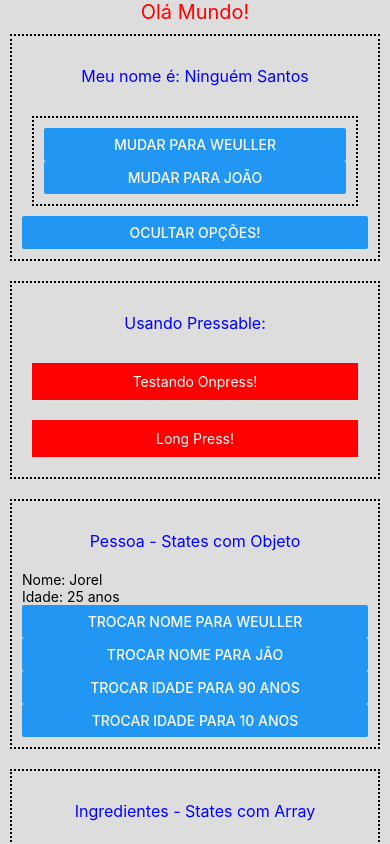
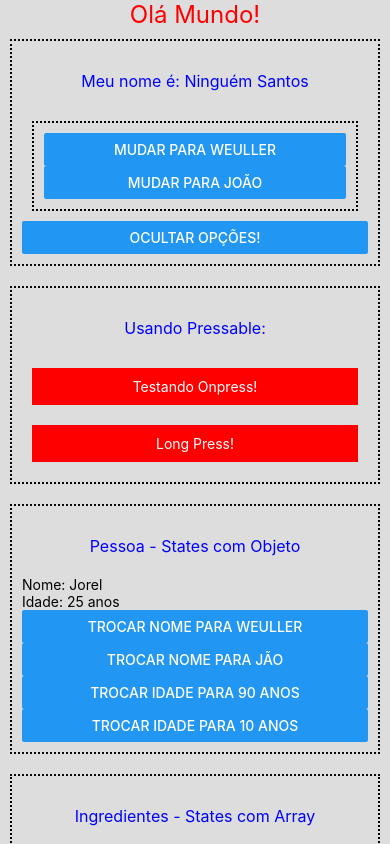
Before and after one commit to weullermarcos/b7web_react_native_1, a React Native app: screen / in a window 390 px wide. Built offline with nearby package versions, Linux system fonts and the light colour scheme.

Commit message:
Criando arquivo de tema

```diff
--- a/styles.ts
+++ b/styles.ts
@@ -1,10 +1,12 @@
 import { StyleSheet } from "react-native";
+import {cores, fontes} from "./themes";
+
 
 //Criando arquivo de estilos
 export const styles = StyleSheet.create({
 
     titulo:{
-       fontSize: 20,
+       fontSize: fontes.imensa,
        color: '#FF0000',
        textAlign: 'center',
     },
--- /dev/null
+++ b/themes.ts
@@ -0,0 +1,18 @@
+
+//Criando um arquivo base para ser usado como tema geral do App
+
+//Cores
+export const cores = {
+    principal: '#FF0000',
+    secundaria: '#00FF00',
+    terciaria: '#0000FF',
+}
+
+//Fontes
+export const fontes = {
+    pequena: 14,
+    media: 16,
+    grande: 18,
+    extraGrande: 20,
+    imensa: 24,
+}
```
